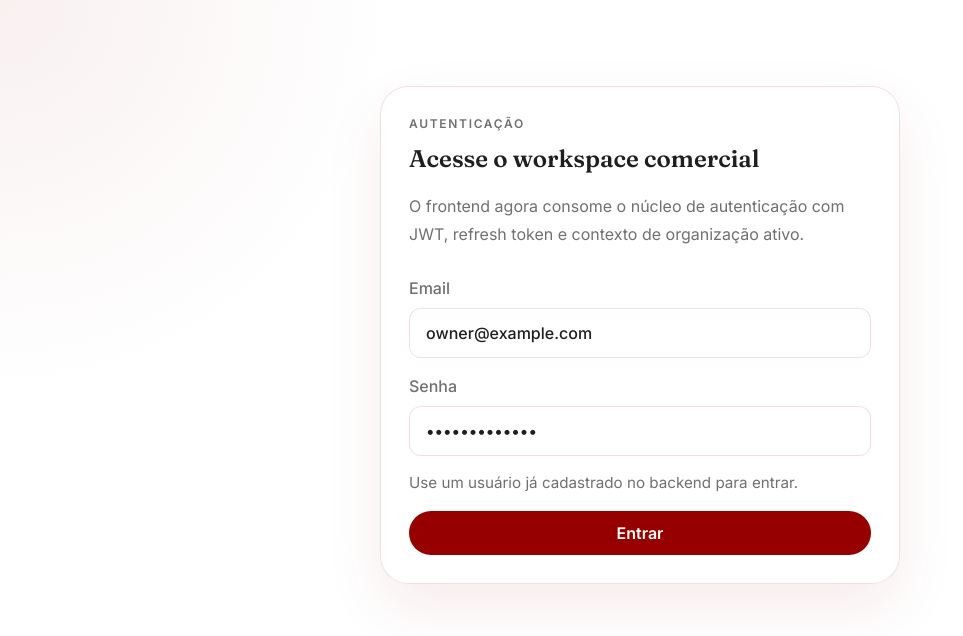
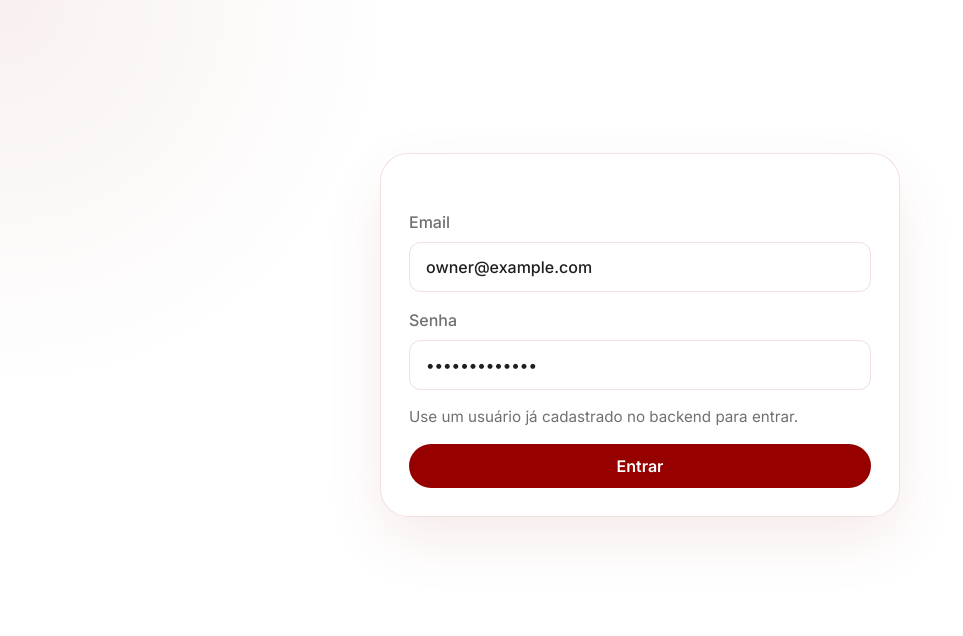
Before and after one commit to vtr57/VCRM, a React (Vite) app: page /login in a window 1280 px wide. Shown: the top 636 px of the page, without its empty margins (0-963 px from the left). Built offline with nearby package versions, Linux system fonts and the light colour scheme; no server answers.

Commit message:
refactor: remove unused authentication section from login page

```diff
--- a/src/features/auth/pages/login-page.tsx
+++ b/src/features/auth/pages/login-page.tsx
@@ -29,12 +29,6 @@ export function LoginPage() {
   return (
     <section className="auth-page">
       <div className="auth-card">
-        <p className="section-eyebrow">Autenticação</p>
-        <h1>Acesse o workspace comercial</h1>
-        <p className="section-copy">
-          O frontend agora consome o núcleo de autenticação com JWT, refresh token e contexto de
-          organização ativo.
-        </p>
         <form className="auth-form" onSubmit={handleSubmit}>
           <label className="form-field">
             <span>Email</span>
```
